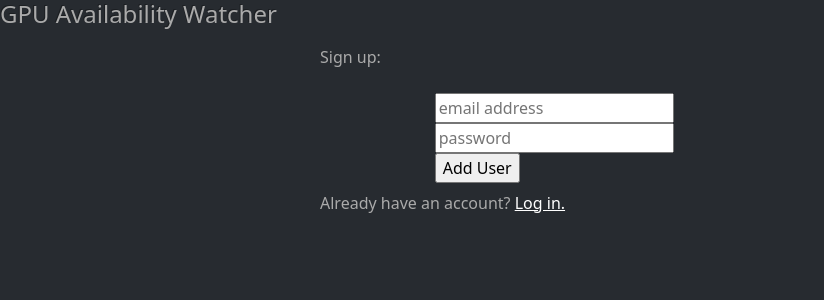
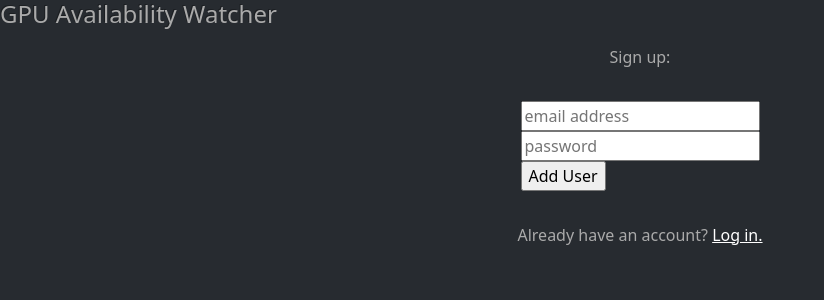
Before and after one commit to abad89/gpu-availability-watcher-frontend, a React (Create React App) app: page /register in a window 1280 px wide. Shown: the top 300 px of the page, without its empty margins (0-824 px from the left). Built offline with nearby package versions, Linux system fonts and the light colour scheme; no server answers.

Commit message:
adjust styling on login and register pages

```diff
--- a/src/Components/LoginPage.js
+++ b/src/Components/LoginPage.js
@@ -3,7 +3,7 @@ import { Link } from "react-router-dom";
 
 const BASE_URL = process.env.REACT_APP_BASE_URL;
 
-export default function LoginPage({ onChangeUser }) {
+export default function LoginPage() {
   const [errors, setErrors] = useState([]);
 
   const [formData, setFormData] = useState({
@@ -43,17 +43,18 @@ export default function LoginPage({ onChangeUser }) {
   }
 
   return (
-    <div className="w-50 mx-auto">
-      <p>{errors}</p>
+    <div className="">
+      <div className="d-flex p-2 justify-content-center">
       <p>Login:</p>
-      <div className={"col-md-8 offset-md-2 p-2"}>
+      </div>
+      <div className={"d-flex p-2 justify-content-center"}>
         <form onSubmit={handleSubmit}>
           <input
             placeholder="email address"
             name="email"
             value={formData.email}
             onChange={handleChange}
-          ></input>
+            ></input>
           <br/>
           <input
             type="password"
@@ -61,12 +62,13 @@ export default function LoginPage({ onChangeUser }) {
             name="password"
             value={formData.password}
             onChange={handleChange}
-          ></input>
+            ></input>
           <br/>
           <input className={""} type="submit" value="Log In"></input>
         </form>
       </div>
-      <div>
+      <div className="d-flex flex-column p-2 justify-content-center text-center">
+        <p>{errors}</p>
         <p>New user? <Link to ="/register">Sign Up.</Link></p>
       </div>
     </div>
--- a/src/Components/SignUpPage.js
+++ b/src/Components/SignUpPage.js
@@ -3,7 +3,7 @@ import { Link } from "react-router-dom";
 
 const BASE_URL = process.env.REACT_APP_BASE_URL;
 
-export default function SignUpPage({ onChangeUser }) {
+export default function SignUpPage() {
   const [errors, setErrors] = useState([]);
 
   const [formData, setFormData] = useState({
@@ -42,17 +42,18 @@ export default function SignUpPage({ onChangeUser }) {
   }
 
   return (
-    <div className="w-50 mx-auto">
-      <p>{errors}</p>
+    <div className="">
+      <div className="d-flex p-2 justify-content-center">
       <p>Sign up:</p>
-      <div className={"col-md-8 offset-md-2 p-2"}>
+      </div>
+      <div className={"d-flex p-2 justify-content-center"}>
         <form onSubmit={handleSubmit}>
           <input
             placeholder="email address"
             name="email"
             value={formData.email}
             onChange={handleChange}
-          ></input>
+            ></input>
           <br/>
           <input
             type="password"
@@ -60,12 +61,13 @@ export default function SignUpPage({ onChangeUser }) {
             name="password"
             value={formData.password}
             onChange={handleChange}
-          ></input>
+            ></input>
           <br/>
           <input className={""} type="submit" value="Add User"></input>
         </form>
       </div>
-      <div>
+      <div className="d-flex flex-column p-2 justify-content-center text-center">
+        <p>{errors}</p>
         <p>Already have an account? <Link to="/">Log in.</Link></p>
       </div>
     </div>
```
